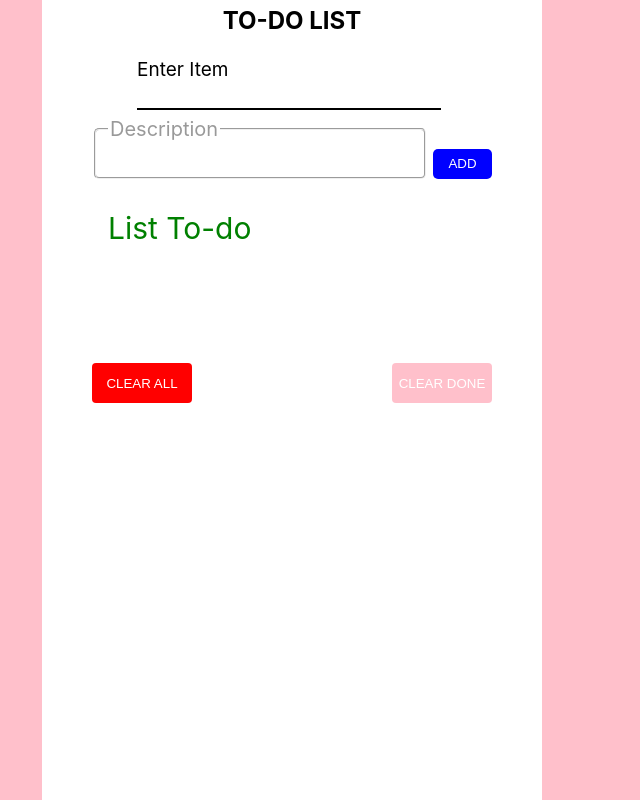
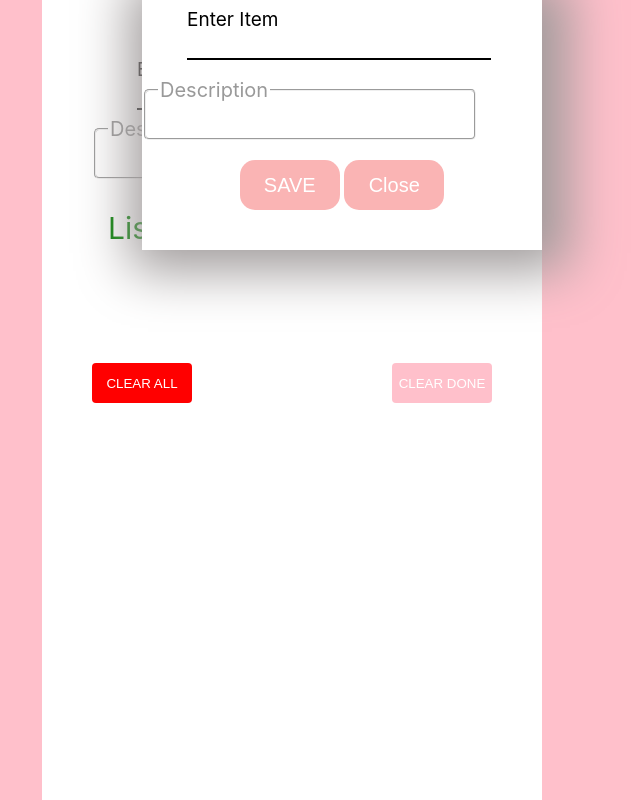
Before and after one commit to tu123123/react, a React (Create React App) app: page / in a window 1280 px wide. Shown: the whole page, without its empty margins (348-988 px from the left). Built offline with nearby package versions, Linux system fonts and the light colour scheme.

Commit message:
update edit

```diff
--- /dev/null
+++ b/src/components/eidt/edit.css
@@ -0,0 +1,27 @@
+.edit{
+    position: absolute;
+    right:0;
+    height: 250px;
+    width: 400px;
+    background-color: white;
+    display: flex;
+    flex-direction: column;
+    align-items: center;
+    gap:20px;
+    border:none;
+    box-shadow: 8px 1px 50px 20px rgb(160, 155, 155);
+}
+.edit button:hover{
+    background-color: rgb(255, 61, 61);
+}
+.edit button{
+    cursor: pointer;
+   height: 50px;
+   width: 100px;
+   font-size: 20px;
+   color:white;
+   border-radius: 15px;
+   border:none;
+   background-color: rgba(250, 170, 170, 0.877);
+
+}
--- /dev/null
+++ b/src/components/eidt/index.js
@@ -0,0 +1,30 @@
+import React from 'react';
+import './edit.css';
+class edit extends React.Component{
+
+
+    render(){
+
+        return(
+                <div class="edit">
+
+<div class="e-item">
+<p onclick="clickItem()">Enter Item</p>
+<input onfocusout="unclick()"  onclick="clickItem()" class="i-item" ></input>
+</div>
+<div class="des">
+<fieldset>
+<legend onclick="clickDes()">Description</legend>
+<input onfocusout="unclickDes()" onclick="clickDes()"  class="i-des"></input>
+</fieldset>
+<br/>
+</div>
+<div class="button">
+    <button>SAVE</button> <button>Close</button>
+    </div>
+                </div>
+
+        )
+    }
+}
+export default edit;
--- a/src/components/formToDo.css
+++ b/src/components/formToDo.css
@@ -1,4 +1,5 @@
 .container{
+	position: relative;
 	height:800px;
 	width:500px;
 	background-color:white;
--- a/src/components/formToDo.js
+++ b/src/components/formToDo.js
@@ -1,6 +1,7 @@
 import React,{useState} from "react";
 import './formToDo.css';
 import List from './listTodo';
+import Edit from './eidt';
 class Todo extends React.Component{
 
     state={
@@ -56,6 +57,7 @@ class Todo extends React.Component{
         return(
 
            <div class="container">
+            <Edit/>
 <h2>TO-DO LIST</h2>
 <div class="e-item">
 <p onclick="clickItem()">Enter Item</p>
```
